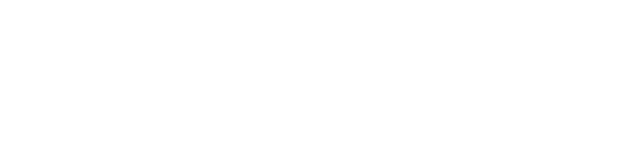
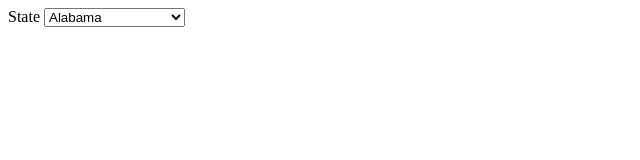
Before and after one commit to mikaelpizzi/select-dropdown, a plain HTML site: page index.html in a window 1280 px wide. Shown: the whole page, without its empty margins (0-640 px from the left). Drawn offline with Linux system fonts and the light colour scheme.

Commit message:
feat: Insert values

```diff
--- a/index.html
+++ b/index.html
@@ -6,5 +6,60 @@
     <meta name="viewport" content="width=device-width, initial-scale=1.0" />
     <title>Menu</title>
   </head>
-  <body></body>
+  <body>
+    <label>State</label>
+    <select>
+      <option value="AL">Alabama</option>
+      <option value="AK">Alaska</option>
+      <option value="AZ">Arizona</option>
+      <option value="AR">Arkansas</option>
+      <option value="CA">California</option>
+      <option value="CO">Colorado</option>
+      <option value="CT">Connecticut</option>
+      <option value="DE">Delaware</option>
+      <option value="DC">District Of Columbia</option>
+      <option value="FL">Florida</option>
+      <option value="GA">Georgia</option>
+      <option value="HI">Hawaii</option>
+      <option value="ID">Idaho</option>
+      <option value="IL">Illinois</option>
+      <option value="IN">Indiana</option>
+      <option value="IA">Iowa</option>
+      <option value="KS">Kansas</option>
+      <option value="KY">Kentucky</option>
+      <option value="LA">Louisiana</option>
+      <option value="ME">Maine</option>
+      <option value="MD">Maryland</option>
+      <option value="MA">Massachusetts</option>
+      <option value="MI">Michigan</option>
+      <option value="MN">Minnesota</option>
+      <option value="MS">Mississippi</option>
+      <option value="MO">Missouri</option>
+      <option value="MT">Montana</option>
+      <option value="NE">Nebraska</option>
+      <option value="NV">Nevada</option>
+      <option value="NH">New Hampshire</option>
+      <option value="NJ">New Jersey</option>
+      <option value="NM">New Mexico</option>
+      <option value="NY">New York</option>
+      <option value="NC">North Carolina</option>
+      <option value="ND">North Dakota</option>
+      <option value="OH">Ohio</option>
+      <option value="OK">Oklahoma</option>
+      <option value="OR">Oregon</option>
+      <option value="PA">Pennsylvania</option>
+      <option value="RI">Rhode Island</option>
+      <option value="SC">South Carolina</option>
+      <option value="SD">South Dakota</option>
+      <option value="TN">Tennessee</option>
+      <option value="TX">Texas</option>
+      <option value="UT">Utah</option>
+      <option value="VT">Vermont</option>
+      <option value="VA">Virginia</option>
+      <option value="WA">Washington</option>
+      <option value="WV">West Virginia</option>
+      <option value="WI">Wisconsin</option>
+      <option value="WY">Wyoming</option>
+    </select>
+  </body>
 </html>
```
